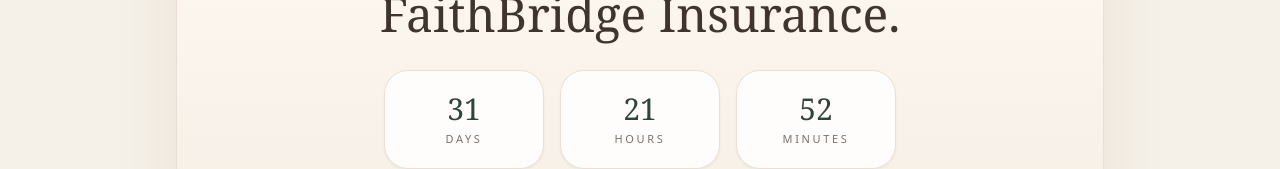
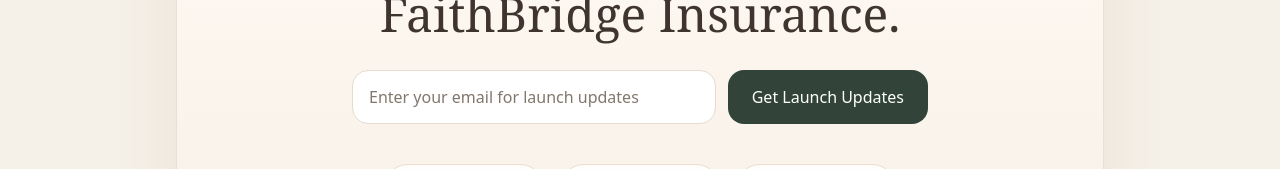
Before and after one commit to FaithbridgeIG/faithbridge-site, a Next.js app: page / in a window 1280 px wide. Shown: the part 2631-2800 px from the top of the page. Built offline with nearby package versions, Linux system fonts and the light colour scheme.

Commit message:
Update page.tsx

```diff
--- a/app/page.tsx
+++ b/app/page.tsx
@@ -33,6 +33,7 @@
     if (!hasAttemptedSubmit.current) return;
     setIsSubmitting(false);
     setSubmitMessage('Thanks — you’re on the list. We’ll be in touch soon.');
+    hasAttemptedSubmit.current = false;
   }
 
   const trustBadges = [
@@ -118,11 +119,11 @@
 
       <div className="fixed inset-x-0 top-0 z-50 border-b border-white/10 bg-[#f6f1e8]/65 backdrop-blur-xl">
         <div className="mx-auto flex max-w-7xl items-center justify-between px-6 py-4 lg:px-12">
-          <div className="flex items-center px-2 py-1">
+          <div className="flex items-center">
             <img
               src={LOGO_SRC}
               alt="FaithBridge Insurance logo"
-              className="h-14 w-auto object-contain"
+              className="h-9 w-auto max-w-[140px] object-contain"
             />
           </div>
 
@@ -364,7 +365,49 @@
           <h3 className="mt-4 font-serif text-4xl text-[#3f352e] md:text-5xl">
             Be among the first to experience FaithBridge Insurance.
           </h3>
-          <div className="mx-auto mt-8 grid max-w-lg grid-cols-3 gap-4">
+
+          <div className="mx-auto mt-8 max-w-xl">
+            <form
+              onSubmit={handleLaunchSubmit}
+              action={FORM_ENDPOINT}
+              method="POST"
+              target="launch-form-target"
+              className="flex flex-col gap-3 sm:flex-row"
+            >
+              <input
+                type="text"
+                name="_honey"
+                style={{ display: 'none' }}
+                tabIndex={-1}
+                autoComplete="off"
+              />
+              <input type="hidden" name="_subject" value="Launch Update Request" />
+              <input type="hidden" name="_template" value="table" />
+              <input type="hidden" name="_captcha" value="false" />
+
+              <input
+                name="email"
+                type="email"
+                required
+                placeholder="Enter your email for launch updates"
+                className="flex-1 rounded-[1rem] border border-[#e5dbcf] bg-white px-4 py-3.5 text-[#2f2b27] outline-none placeholder:text-[#81776d]"
+              />
+
+              <button
+                type="submit"
+                disabled={isSubmitting}
+                className="rounded-[1rem] bg-[#32443a] px-6 py-3.5 text-white transition-all duration-300 hover:-translate-y-0.5 hover:bg-[#28372f] disabled:opacity-70"
+              >
+                {isSubmitting ? 'Sending...' : 'Get Launch Updates'}
+              </button>
+            </form>
+
+            {submitMessage ? (
+              <p className="mt-3 text-sm text-[#5f5851]">{submitMessage}</p>
+            ) : null}
+          </div>
+
+          <div className="mx-auto mt-10 grid max-w-lg grid-cols-3 gap-4">
             {[
               { value: String(days).padStart(2, '0'), label: 'Days' },
               { value: String(hours).padStart(2, '0'), label: 'Hours' },
```
